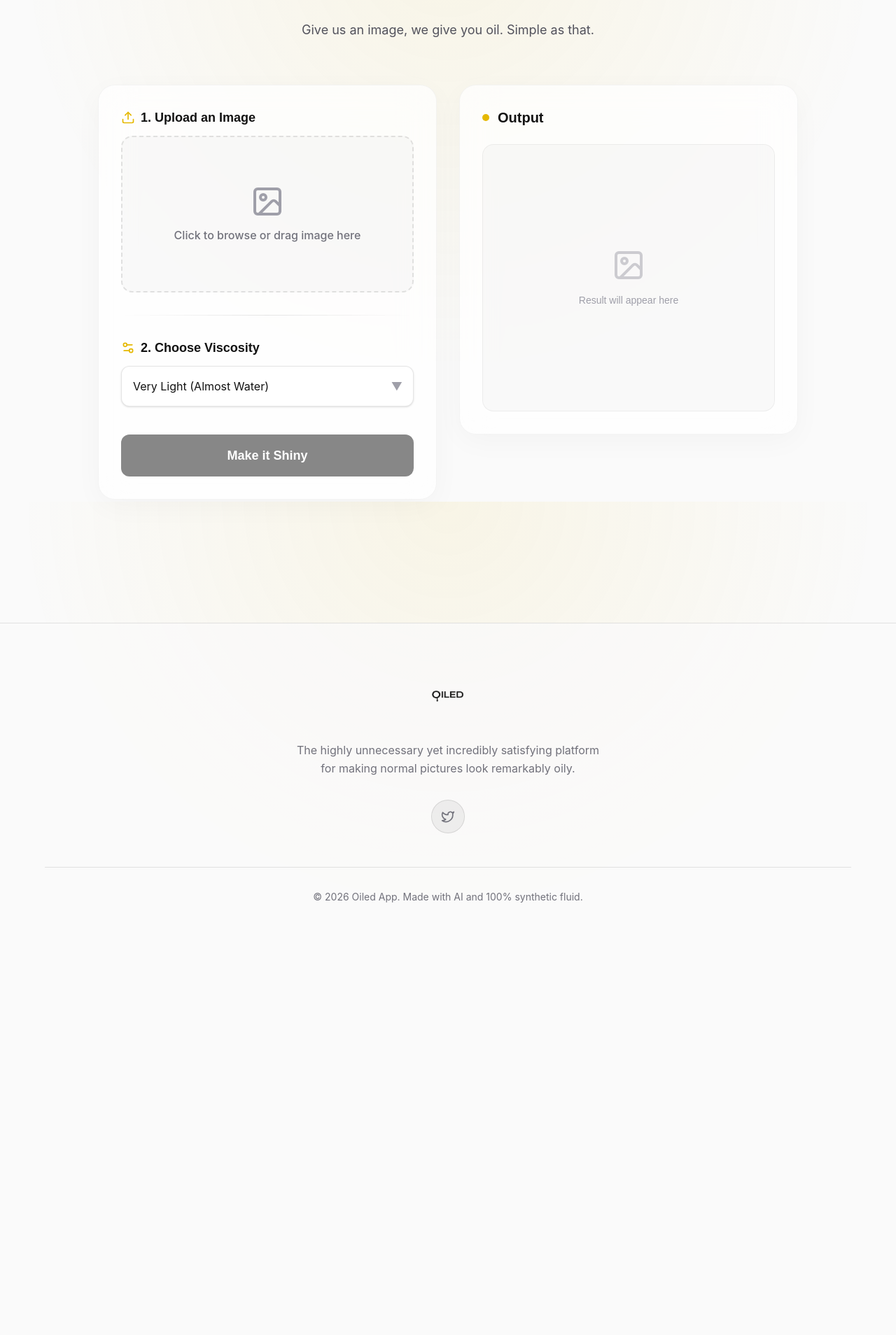
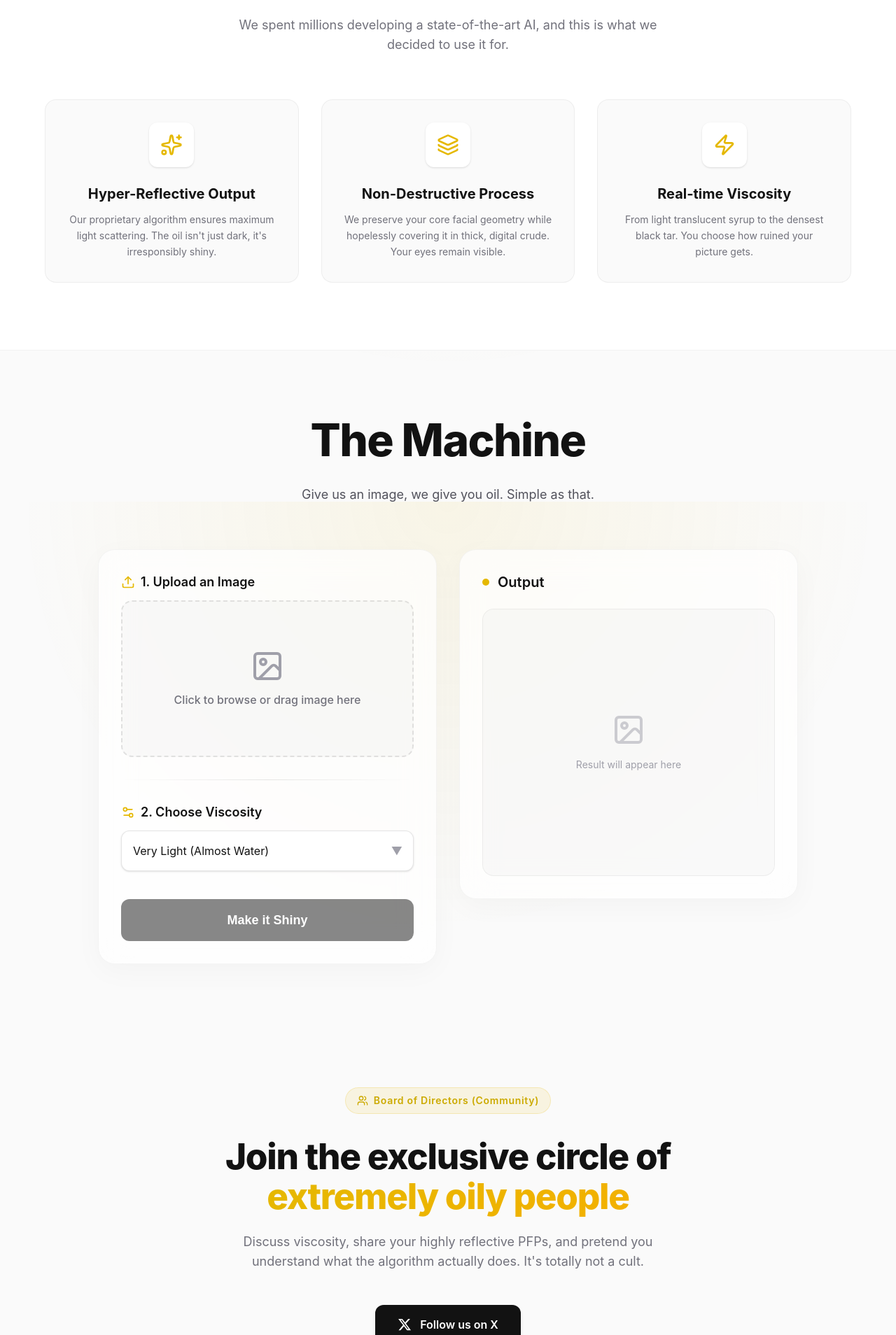
Before and after one commit to SubhanHakim/oiled, a React (Vite) app: page / in a window 1280 px wide. Shown: the part 883-2791 px from the top of the page at 70% size. Before the commit the page ends 2215 px from the top, so only its background shows below. Built offline with nearby package versions, Linux system fonts and the light colour scheme.

Commit message:
remove telegram links and update twitter to correct x logo

```diff
--- a/src/App.jsx
+++ b/src/App.jsx
@@ -1,7 +1,9 @@
 import React from "react";
 import Header from "./components/Header";
 import Hero from "./components/Hero";
+import Features from "./components/Features";
 import Generator from "./components/Generator";
+import Community from "./components/Community";
 import Footer from "./components/Footer";
 
 function App() {
@@ -10,7 +12,9 @@ function App() {
       <Header />
       <main>
         <Hero />
+        <Features />
         <Generator />
+        <Community />
       </main>
       <Footer />
     </>
--- /dev/null
+++ b/src/components/Community.jsx
@@ -0,0 +1,43 @@
+import React from "react";
+import { Send, Twitter, Users } from "lucide-react";
+
+export default function Community() {
+  return (
+    <section className="py-24 bg-[#fafafa] relative z-10">
+      <div className="max-w-[800px] mx-auto px-6 text-center">
+        <div className="inline-flex items-center gap-2 bg-[#e5b800]/10 border border-[#e5b800]/20 py-2 px-4 rounded-full mb-8 text-[#ccaa00] text-sm font-semibold tracking-wider cursor-default">
+          <Users size={16} />
+          Board of Directors (Community)
+        </div>
+
+        <h2 className="text-[clamp(2.5rem,4vw,3.5rem)] font-outfit font-extrabold mb-6 tracking-tight text-[#121212] leading-[1.1]">
+          Join the exclusive circle of <br className="hidden sm:block" />
+          <span className="text-gradient">extremely oily people</span>
+        </h2>
+
+        <p className="text-zinc-500 font-inter text-lg max-w-[600px] mx-auto mb-12">
+          Discuss viscosity, share your highly reflective PFPs, and pretend you
+          understand what the algorithm actually does. It's totally not a cult.
+        </p>
+
+        <div className="flex flex-col sm:flex-row gap-4 justify-center">
+          <a
+            href="https://twitter.com"
+            target="_blank"
+            rel="noopener noreferrer"
+            className="flex items-center justify-center gap-3 bg-[#121212] text-white py-4 px-8 rounded-xl font-outfit font-semibold hover:bg-[#202020] transition-all shadow-md group"
+          >
+            <svg
+              viewBox="0 0 24 24"
+              className="w-5 h-5 fill-current"
+              aria-hidden="true"
+            >
+              <path d="M18.244 2.25h3.308l-7.227 8.26 8.502 11.24H16.17l-5.214-6.817L4.99 21.75H1.68l7.73-8.835L1.254 2.25H8.08l4.713 6.231zm-1.161 17.52h1.833L7.084 4.126H5.117z" />
+            </svg>
+            <span>Follow us on X</span>
+          </a>
+        </div>
+      </div>
+    </section>
+  );
+}
--- /dev/null
+++ b/src/components/Features.jsx
@@ -0,0 +1,60 @@
+import React from "react";
+import { Sparkles, Layers, Zap } from "lucide-react";
+
+export default function Features() {
+  const features = [
+    {
+      icon: <Sparkles className="w-8 h-8 text-[#e5b800]" />,
+      title: "Hyper-Reflective Output",
+      description:
+        "Our proprietary algorithm ensures maximum light scattering. The oil isn't just dark, it's irresponsibly shiny.",
+    },
+    {
+      icon: <Layers className="w-8 h-8 text-[#e5b800]" />,
+      title: "Non-Destructive Process",
+      description:
+        "We preserve your core facial geometry while hopelessly covering it in thick, digital crude. Your eyes remain visible.",
+    },
+    {
+      icon: <Zap className="w-8 h-8 text-[#e5b800]" />,
+      title: "Real-time Viscosity",
+      description:
+        "From light translucent syrup to the densest black tar. You choose how ruined your picture gets.",
+    },
+  ];
+
+  return (
+    <section className="py-24 bg-white relative z-10 border-y border-black/5">
+      <div className="max-w-[1200px] mx-auto px-6">
+        <div className="text-center mb-16">
+          <h2 className="text-[clamp(2rem,4vw,3rem)] font-outfit font-extrabold mb-4 tracking-tight text-[#121212]">
+            Why are we doing this?
+          </h2>
+          <p className="text-zinc-500 font-inter text-lg max-w-[600px] mx-auto">
+            We spent millions developing a state-of-the-art AI, and this is what
+            we decided to use it for.
+          </p>
+        </div>
+
+        <div className="grid grid-cols-1 md:grid-cols-3 gap-8">
+          {features.map((feature, index) => (
+            <div
+              key={index}
+              className="bg-[#fafafa] p-8 rounded-2xl border border-black/5 hover:border-[#e5b800]/30 transition-colors duration-300 flex flex-col items-center text-center group"
+            >
+              <div className="p-4 bg-white rounded-xl shadow-sm mb-6 group-hover:scale-110 transition-transform duration-300">
+                {feature.icon}
+              </div>
+              <h3 className="font-outfit font-bold text-xl text-[#121212] mb-3">
+                {feature.title}
+              </h3>
+              <p className="font-inter text-zinc-500 leading-relaxed text-sm">
+                {feature.description}
+              </p>
+            </div>
+          ))}
+        </div>
+      </div>
+    </section>
+  );
+}
--- a/src/components/Footer.jsx
+++ b/src/components/Footer.jsx
@@ -19,10 +19,18 @@ export default function Footer() {
 
         <div className="flex gap-4 mb-12">
           <a
-            href="#"
+            href="https://twitter.com"
+            target="_blank"
+            rel="noopener noreferrer"
             className="w-12 h-12 rounded-full bg-black/5 border border-black/10 flex items-center justify-center text-zinc-500 hover:border-[#121212] hover:text-[#121212] transition-colors duration-300"
           >
-            <Twitter size={20} />
+            <svg
+              viewBox="0 0 24 24"
+              className="w-5 h-5 fill-current"
+              aria-hidden="true"
+            >
+              <path d="M18.244 2.25h3.308l-7.227 8.26 8.502 11.24H16.17l-5.214-6.817L4.99 21.75H1.68l7.73-8.835L1.254 2.25H8.08l4.713 6.231zm-1.161 17.52h1.833L7.084 4.126H5.117z" />
+            </svg>
           </a>
         </div>
 
--- a/src/components/Header.jsx
+++ b/src/components/Header.jsx
@@ -17,15 +17,13 @@ export default function Header() {
             rel="noopener noreferrer"
             className="text-zinc-500 hover:text-black transition-colors"
           >
-            <Twitter size={20} />
-          </a>
-          <a
-            href="https://telegram.org"
-            target="_blank"
-            rel="noopener noreferrer"
-            className="text-zinc-500 hover:text-black transition-colors"
-          >
-            <Send size={20} />
+            <svg
+              viewBox="0 0 24 24"
+              className="w-5 h-5 fill-current"
+              aria-hidden="true"
+            >
+              <path d="M18.244 2.25h3.308l-7.227 8.26 8.502 11.24H16.17l-5.214-6.817L4.99 21.75H1.68l7.73-8.835L1.254 2.25H8.08l4.713 6.231zm-1.161 17.52h1.833L7.084 4.126H5.117z" />
+            </svg>
           </a>
           <a
             href="#generator"
--- a/src/index.css
+++ b/src/index.css
@@ -1,7 +1,8 @@
 @import "tailwindcss";
+
 @import url("https://fonts.googleapis.com/css2?family=Outfit:wght@300;400;600;800&family=Inter:wght@400;500;600&display=swap");
 
-@theme {
+:root {
   --font-outfit: "Outfit", sans-serif;
   --font-inter: "Inter", sans-serif;
   --color-brand: #e5b800;
```
Also changed, not shown: public/logo.png, src/assets/logo.png.
